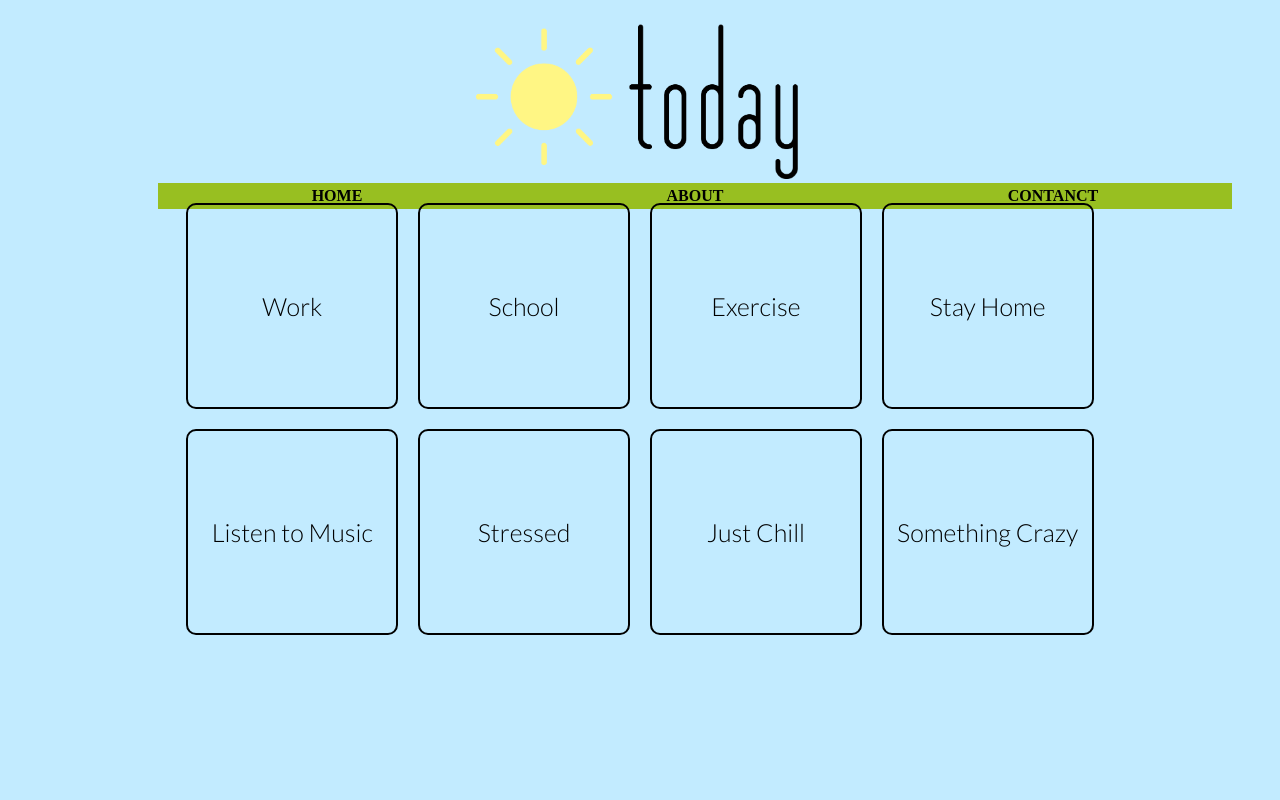
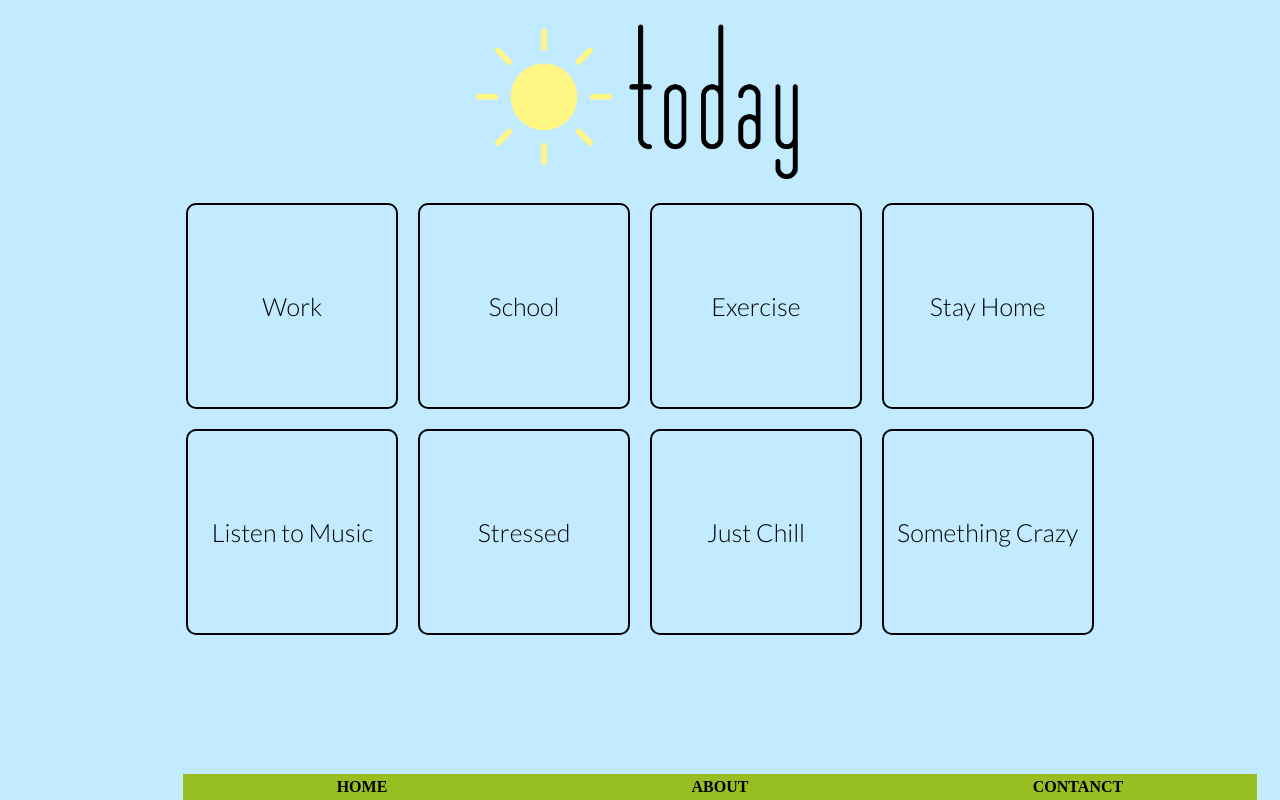
Before and after one commit to laguirre12/2Do2Day, a Python web app: template templates/index.html in a window 1280 px wide. Run offline with Jinja, Linux system fonts and the light colour scheme; the template is opened without the code that fills it, so the values that code supplies are empty.

```diff
--- a/styles/style.css
+++ b/styles/style.css
@@ -48,9 +48,12 @@
 #unsorted_list {
     list-style-type: none;
     margin: 0;
-    padding: 0;
     overflow: hidden;
-    padding-left: 150px;
+    padding-left: 175px;
+    bottom 0;
+    position: fixed;
+    width: 100%;
+    bottom: 0px;
 }
 
 .List_item {
--- a/templates/index.html
+++ b/templates/index.html
@@ -25,11 +25,11 @@
       </tr>
     </table>
 
-    <ul id="unsorted_list">
-      <li class="List_item"><a class="bar" href="#" target="-_blank">Home</a></li>
-      <li class="List_item"><a class="bar" href="#" target="_blank">About</a></li>
-      <li class="List_item"><a class="bar" href="#" target="_blank">Contanct</a></li>
-    </ul>
+  </body>
 
-  </body>
+  <ul id="unsorted_list">
+    <li class="List_item"><a class="bar" href="#" target="-_blank">Home</a></li>
+    <li class="List_item"><a class="bar" href="#" target="_blank">About</a></li>
+    <li class="List_item"><a class="bar" href="#" target="_blank">Contanct</a></li>
+  </ul>
 </html>
```
